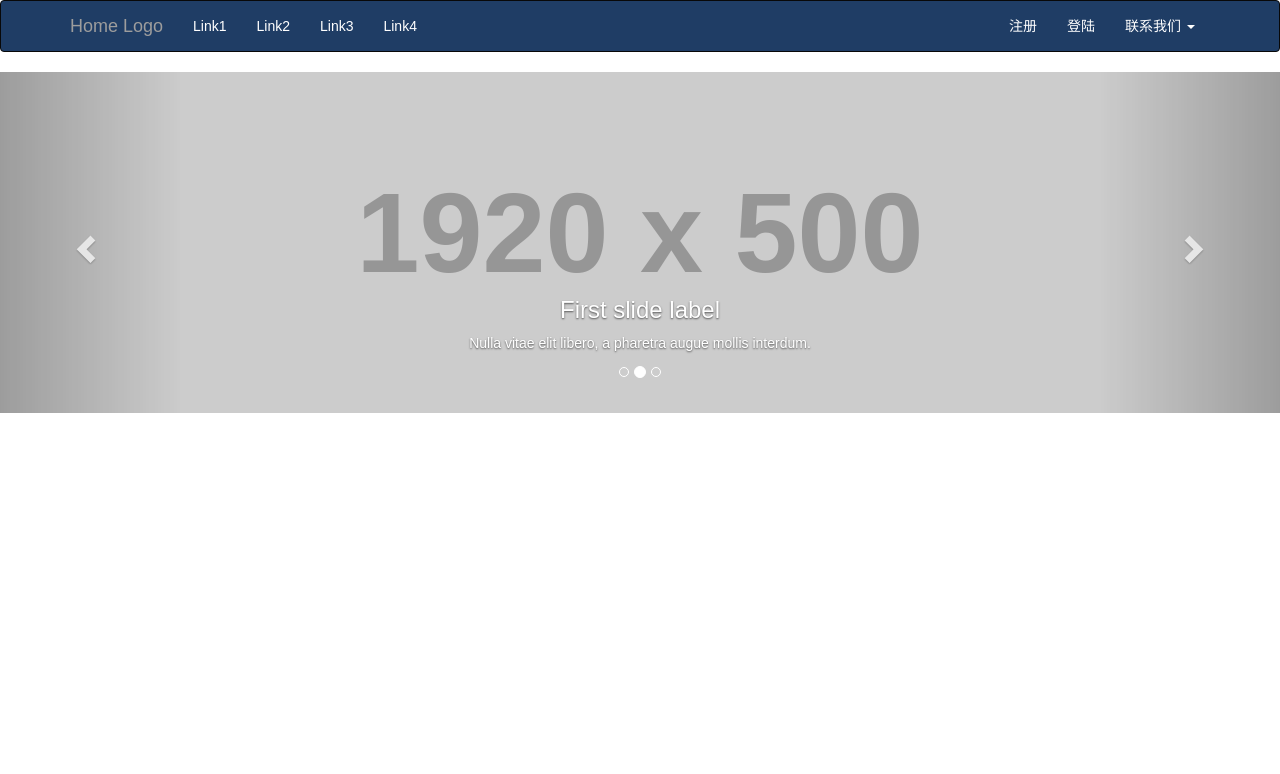
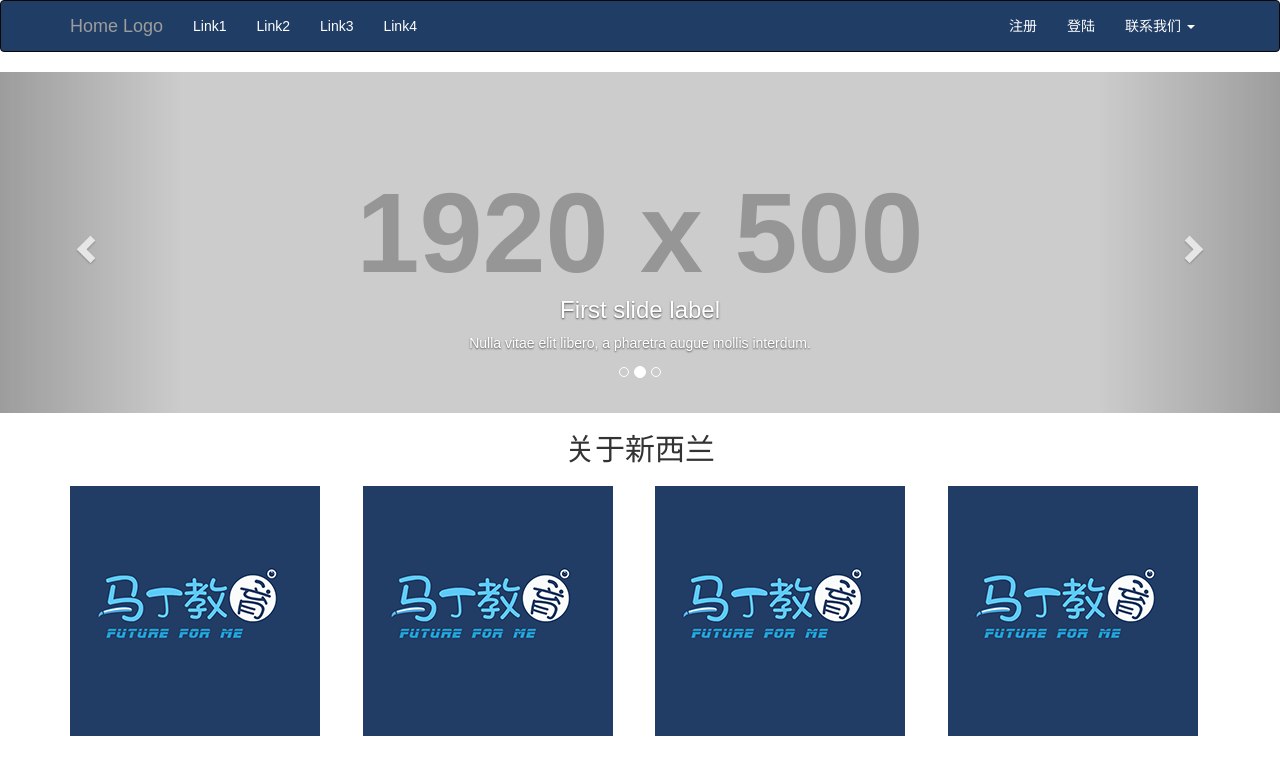
Before and after one commit to jy37110/future4me, a React (Create React App) app: page / in a window 1280 px wide. Shown: the top 774 px of the page. Built offline with nearby package versions, Linux system fonts and the light colour scheme.

Commit message:
Done about nz

```diff
--- /dev/null
+++ b/src/Components/AboutNZ.jsx
@@ -0,0 +1,76 @@
+import React, { Component } from 'react';
+import { Grid, Row } from 'react-bootstrap';
+import EachItemOfAboutNZ from './EachItemOfAboutNZ';
+
+
+export default class AboutNZ extends Component{
+    constructor(props){
+        super(props);
+        this.state={
+            displayDetail:false,
+            detailIndex:0,
+        }
+    }
+    handleImageClick = (key) => {
+        if(this.state.detailIndex === key){
+            this.setState({displayDetail:!this.state.displayDetail})
+        } else {
+            this.setState({
+                displayDetail:true,
+                detailIndex:key,
+            })
+        }
+    };
+
+    renderDetal = () => {
+        if (this.state.displayDetail) {
+            return (
+                <div>
+                    <h2>{this.props.contentObjArr[this.state.detailIndex].title}</h2>
+                    <h3>{this.props.contentObjArr[this.state.detailIndex].description}</h3>
+                </div>
+            )
+        }
+    };
+
+    render(){
+        return(
+            <div className='AboutNZContainer' style={{display:'flex',justifyContent:'center'}}>
+                <Grid>
+                    <Row>
+                        <h2 style={{marginBottom:20}}>关于新西兰</h2>
+                    </Row>
+                    <Row>
+                        <EachItemOfAboutNZ
+                            index={0}
+                            frontUrl={this.props.contentObjArr[0].frontUrl}
+                            backUrl={this.props.contentObjArr[0].backUrl}
+                            imageClick={this.handleImageClick}
+                        />
+                        <EachItemOfAboutNZ
+                            index={1}
+                            frontUrl={this.props.contentObjArr[1].frontUrl}
+                            backUrl={this.props.contentObjArr[1].backUrl}
+                            imageClick={this.handleImageClick}
+                        />
+                        <EachItemOfAboutNZ
+                            index={2}
+                            frontUrl={this.props.contentObjArr[2].frontUrl}
+                            backUrl={this.props.contentObjArr[2].backUrl}
+                            imageClick={this.handleImageClick}
+                        />
+                        <EachItemOfAboutNZ
+                            index={3}
+                            frontUrl={this.props.contentObjArr[3].frontUrl}
+                            backUrl={this.props.contentObjArr[3].backUrl}
+                            imageClick={this.handleImageClick}
+                        />
+                    </Row>
+                    <Row>
+                        {this.renderDetal()}
+                    </Row>
+                </Grid>
+            </div>
+        )
+    }
+}
--- /dev/null
+++ b/src/Components/EachItemOfAboutNZ.jsx
@@ -0,0 +1,49 @@
+import React, { Component } from 'react';
+import { Col } from 'react-bootstrap';
+
+
+
+export default class EachItemOfAboutNZ extends Component{
+    constructor(props){
+        super(props);
+        this.state = {
+            hover:true,
+        }
+    }
+
+    mouseOver = () => {
+        this.setState({hover:false})
+    };
+
+    mouseOut = () => {
+        this.setState({hover:true})
+    };
+
+    renderContent = () => {
+        if (this.state.hover){
+            return(
+                <Col xs={6} md={3}>
+                    <span style={{width:250,height:250,padding:0,margin:0,display:'block'}}>
+                        <img src={this.props.frontUrl} alt="250X250"/>
+                    </span>
+                </Col>
+            )
+        } else {
+            return(
+                <Col xs={6} md={3}>
+                    <span style={{width:250,height:250,padding:0,margin:0,display:'block'}}>
+                        <img src={this.props.backUrl} alt="250X250"/>
+                    </span>
+                </Col>
+            )
+        }
+    };
+
+    render() {
+        return(
+            <div className="imageGroupContainer" onMouseOver={this.mouseOver} onMouseOut={this.mouseOut} style={{padding:0,margin:0}} onClick={() => this.props.imageClick(this.props.index)}>
+                {this.renderContent()}
+            </div>
+        )
+    };
+}
--- a/src/Pages/Home.js
+++ b/src/Pages/Home.js
@@ -1,5 +1,6 @@
 import React, { Component } from 'react';
 import MyCarousel from '../Components/MyCarousel';
+import AboutNZ from '../Components/AboutNZ';
 
 class Home extends Component {
     constructor(props){
@@ -8,6 +9,12 @@ class Home extends Component {
             {url:"http://via.placeholder.com/1920x500",title:"First slide label",description:"Nulla vitae elit libero, a pharetra augue mollis interdum."},
             {url:"http://via.placeholder.com/1920x500",title:"Second slide label",description:"Lorem ipsum dolor sit amet, consectetur adipiscing elit."},
             {url:"http://via.placeholder.com/1920x500",title:"Third slide label",description:"Praesent commodo cursus magna, vel scelerisque nisl consectetur."},
+        ];
+        this.aboutNZInfo = [
+            {frontUrl:"/Images/250X250Example.png",backUrl:"http://via.placeholder.com/250x250",title:"Important Title 1",description:"Some description: Nulla vitae elit libero, a pharetra augue mollis interdum."},
+            {frontUrl:"/Images/250X250Example.png",backUrl:"http://via.placeholder.com/250x250",title:"Important Title 2",description:"Some description: Lorem ipsum dolor sit amet, consectetur adipiscing elit."},
+            {frontUrl:"/Images/250X250Example.png",backUrl:"http://via.placeholder.com/250x250",title:"Important Title 3",description:"Some description: Praesent commodo cursus magna, vel scelerisque nisl consectetur."},
+            {frontUrl:"/Images/250X250Example.png",backUrl:"http://via.placeholder.com/250x250",title:"Important Title 4",description:"Some description: Bal"},
         ]
     }
     render() {
@@ -18,6 +25,11 @@ class Home extends Component {
                     height={500}
                     imageArr={this.imageArr}
                 />
+                <div className="row">
+                    <AboutNZ
+                    contentObjArr={this.aboutNZInfo}
+                    />
+                </div>
             </div>
         );
     }
```
Also changed, not shown: public/Images/250X250Example.png (added), src/App.css (line endings or trailing spaces), src/Images/250X250Example.png (added).
